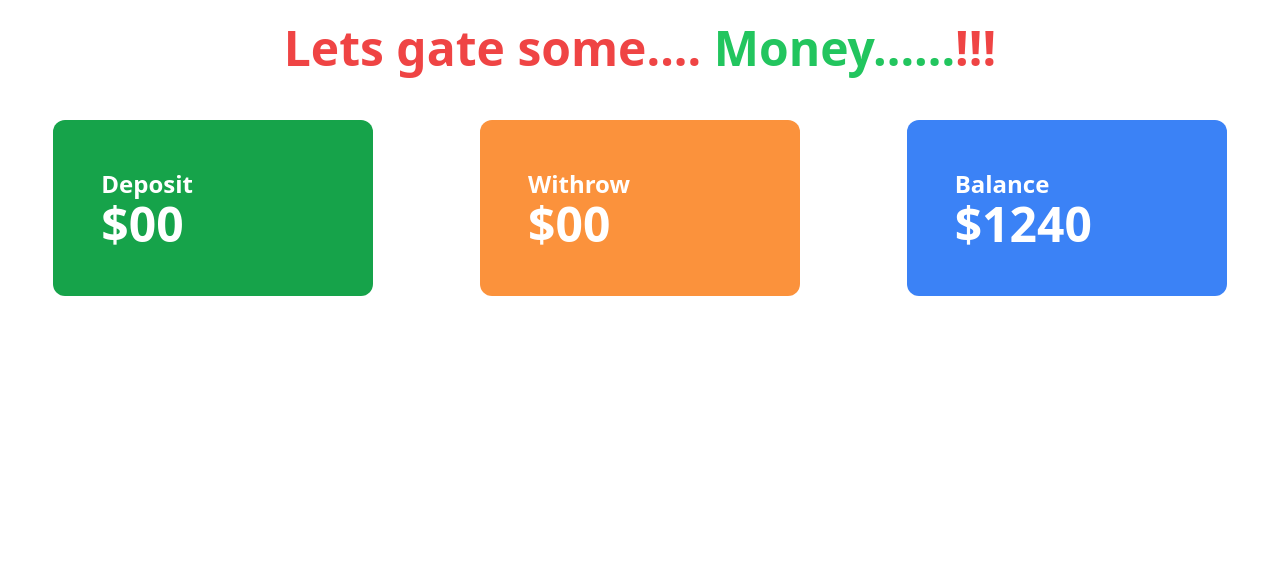
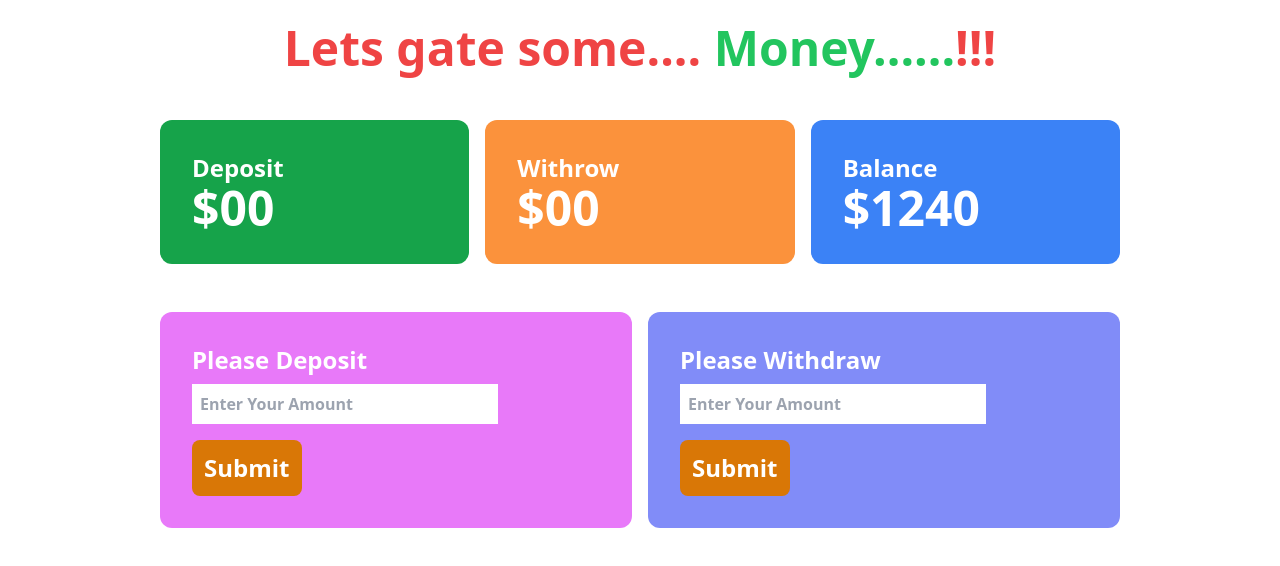
Before and after one commit to Smart-imran/baap-er-bank, a website: page bank.html in a window 1280 px wide. Drawn offline with Linux system fonts and the light colour scheme.

Commit message:
design 3 done

```diff
--- a/bank.html
+++ b/bank.html
@@ -15,22 +15,49 @@
     </header>
     <main>
         <section class="mt-12">
-            <div class="grid grid-cols-3  text-white font-semibold">
-                <div class="bg-green-600 gap-2 w-3/4 mx-auto p-12 rounded-xl">
+            <div class="grid grid-cols-3 gap-4 text-white mx-auto  w-9/12 font-semibold">
+                <div class="bg-green-600  p-8 rounded-xl">
                     <h4 class="text-2xl">Deposit</h4>
                     <h2 class="text-5xl">$00</h2>
                 </div>
-                <div class="bg-orange-400 gap-2 w-3/4 mx-auto p-12 rounded-xl">
+                <div class="bg-orange-400  p-8 rounded-xl">
                     <h4 class="text-2xl">Withrow</h4>
                     <h2 class="text-5xl">$00</h2>
                 </div>
-                <div class="bg-blue-500 gap-2 w-3/4 mx-auto p-12 rounded-xl">
+                <div class="bg-blue-500  p-8 rounded-xl">
 
                     <h4 class="text-2xl font-semibold">Balance</h4>
                     <h2 class="text-5xl">$1240</h2>
                 </div>
             </div>
+        </section>
 
+        <!--   deposit and wthdrow -->
+        <section class="mt-12">
+            <div class="grid grid-cols-2 gap-4 text-white mx-auto w-9/12 font-semibold">
+                <div class="bg-fuchsia-400 p-8 rounded-xl">
+                    <h4 class="text-2xl mb-2">Please Deposit</h4>
+
+
+                    <input class="w-3/4 block mb-2 px-2 py-2" type="email" name="" id="user-email"
+                        placeholder="Enter Your Amount">
+
+                    <button id="btn-submit"
+                        class="bg-amber-600 hover:bg-sky-700 ... font-semibold text-2xl text-white px-3 rounded-lg py-3 mt-2">Submit</button>
+
+                </div>
+
+
+                <div class="bg-indigo-400 p-8 rounded-xl">
+                    <h4 class="text-2xl mb-2">Please Withdraw</h4>
+
+                    <input class="w-3/4 block mb-2 px-2 py-2" type="email" name="" id="user-email"
+                        placeholder="Enter Your Amount">
+                    <button id="btn-submit"
+                        class="bg-amber-600 hover:bg-sky-700 ... font-semibold text-2xl text-white px-3 rounded-lg py-3 mt-2">Submit</button>
+
+                </div>
+            </div>
         </section>
     </main>
 
```
Also changed, not shown: src/output.css.
